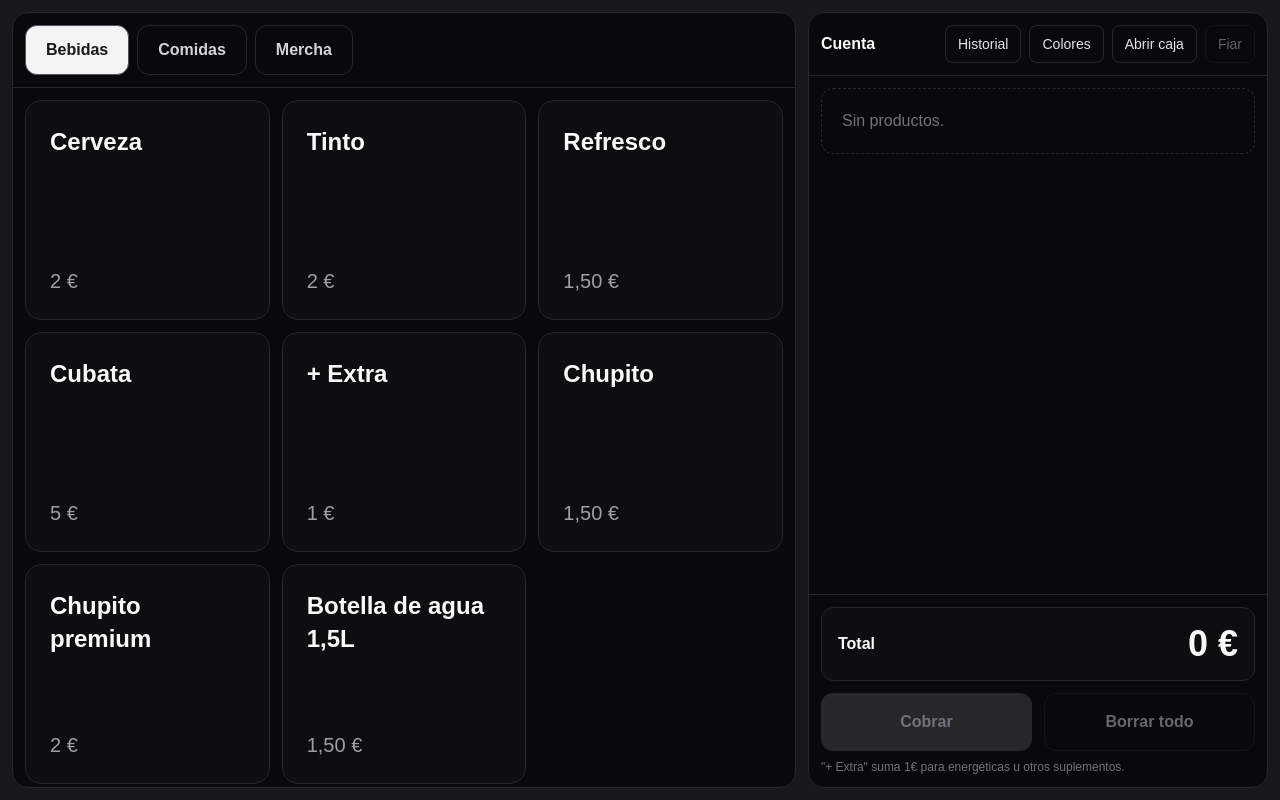
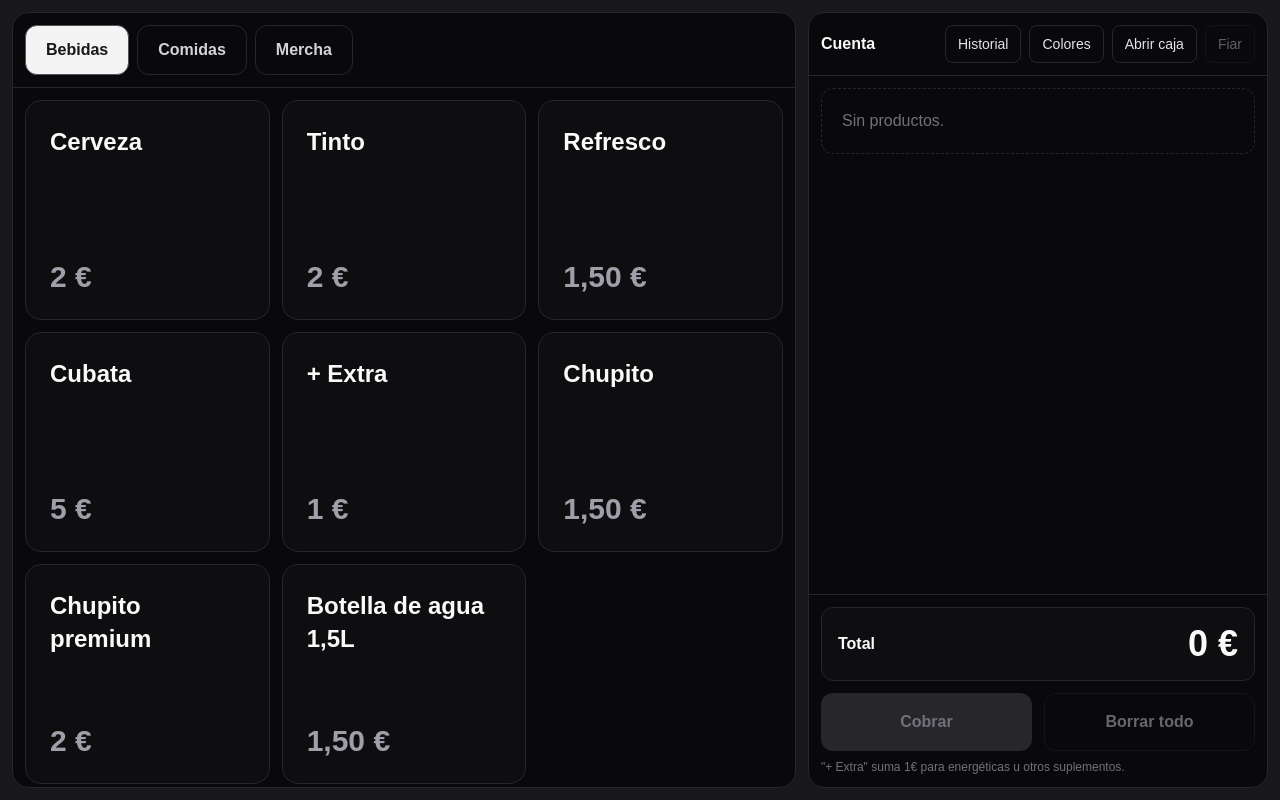
Before and after one commit to jgarcia311999/tpv-comision, a Next.js app: page / in a window 1280 px wide. Built offline with nearby package versions, Linux system fonts and the light colour scheme.

Commit message:
precio de producto más grande (text-3xl bold)

```diff
--- a/app/page.tsx
+++ b/app/page.tsx
@@ -401,7 +401,7 @@ export default function Home() {
                     }`}
                   >
                     <div className="text-2xl font-semibold leading-snug">{p.name}</div>
-                    <div className={`mt-4 text-xl font-medium ${colorMode === "color" ? "opacity-70" : "text-zinc-600 dark:text-zinc-400"}`}>
+                    <div className={`mt-4 text-3xl font-bold ${colorMode === "color" ? "opacity-70" : "text-zinc-600 dark:text-zinc-400"}`}>
                       {eur(p.price)}
                     </div>
                   </button>
```
